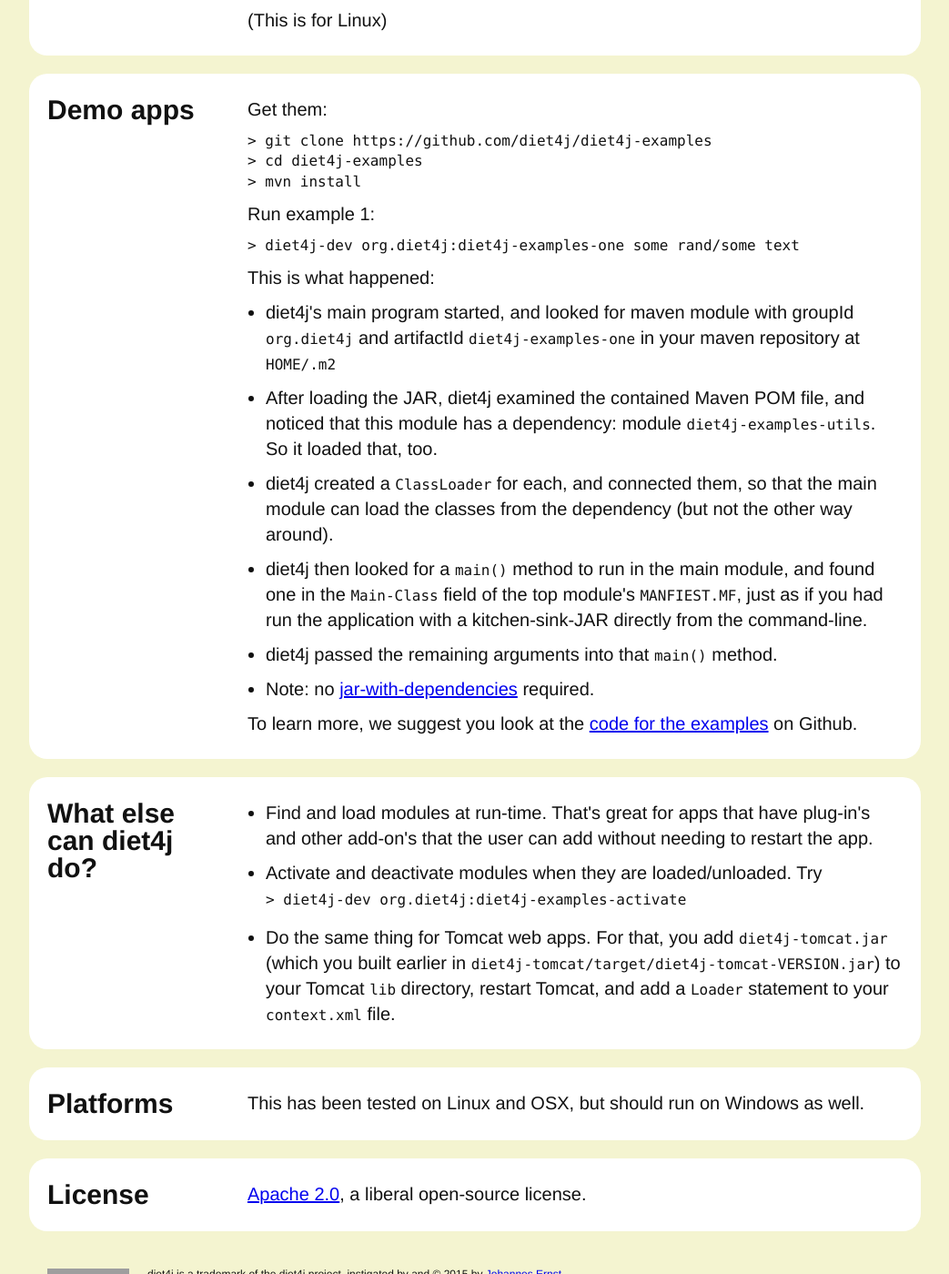
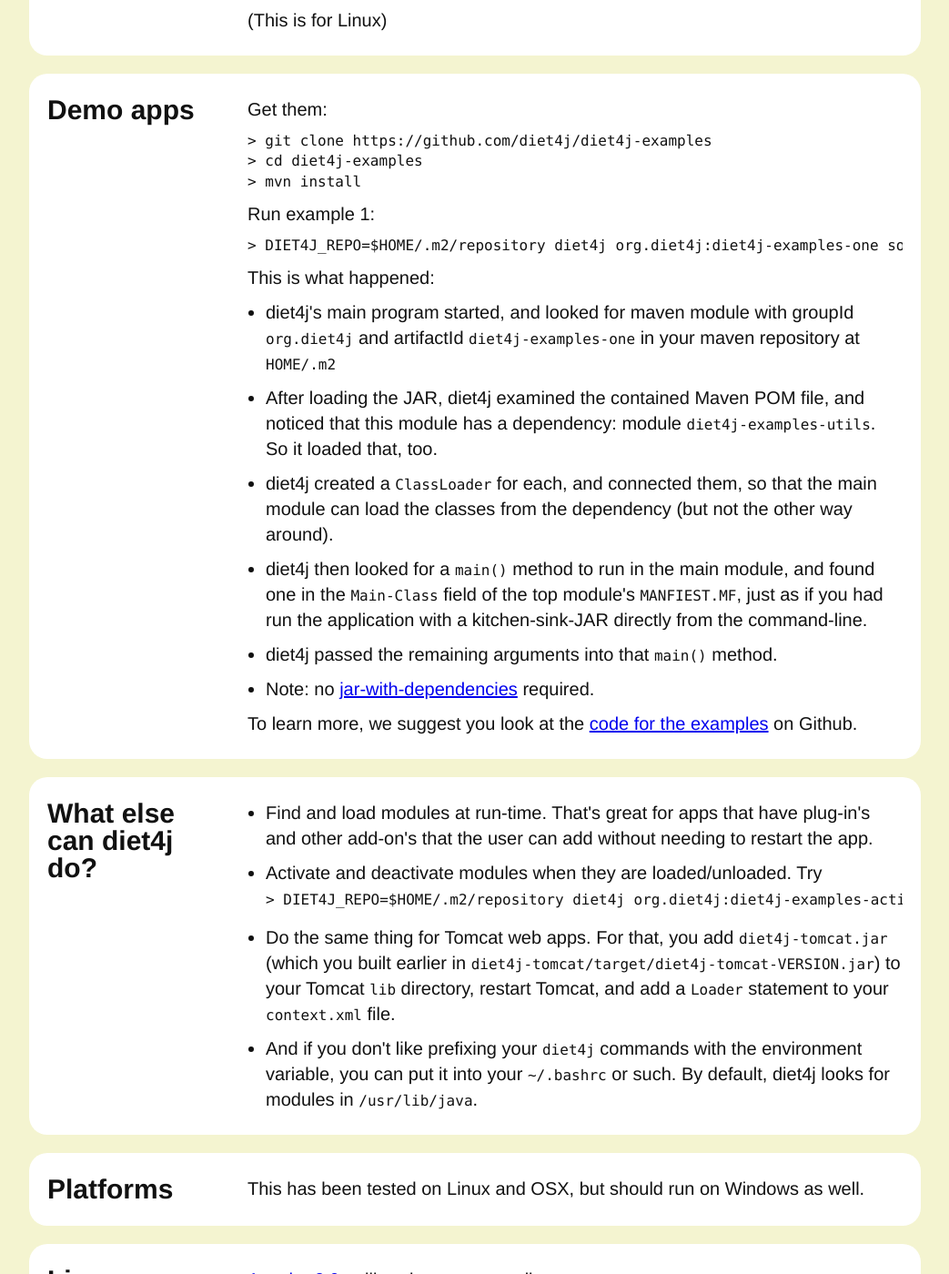
Before and after one commit to diet4j/diet4j-site, a Jekyll site: the page built from jekyll/index.html, in a window 1280 px wide and 1400 px high, scrolled down 1807 px. Shown: the whole window at 91% size, without its empty margins (118-1161 px from the left). Built offline with Jekyll 4.4.1, drawn with Linux system fonts in a browser that asks for light colours; the list of posts is cut into pages by our own code; grey boxes are pictures that could not be loaded.

Commit message:
Getting rid of diet4j-dev and using an optional environment variable instead

```diff
--- a/jekyll/index.html
+++ b/jekyll/index.html
@@ -117,7 +117,7 @@
 &gt; cd diet4j-examples
 &gt; mvn install</pre>
    <p>Run example 1:</p>
-   <pre>&gt; diet4j-dev org.diet4j:diet4j-examples-one some rand/some text</pre>
+   <pre>&gt; DIET4J_REPO=$HOME/.m2/repository diet4j org.diet4j:diet4j-examples-one some rand/some text</pre>
   <p>This is what happened:</p>
   <ul>
    <li>diet4j's main program started, and looked for maven module with groupId <code>org.diet4j</code>
@@ -148,12 +148,15 @@
    <li>Find and load modules at run-time. That's great for apps that have plug-in's and
        other add-on's that the user can add without needing to restart the app.</li>
    <li>Activate and deactivate modules when they are loaded/unloaded. Try
-       <pre>&gt; diet4j-dev org.diet4j:diet4j-examples-activate</pre></li>
+       <pre>&gt; DIET4J_REPO=$HOME/.m2/repository diet4j org.diet4j:diet4j-examples-activate</pre></li>
    <li>Do the same thing for Tomcat web apps. For that, you add
        <code>diet4j-tomcat.jar</code> (which you built earlier in
        <code>diet4j-tomcat/target/diet4j-tomcat-VERSION.jar</code>)
        to your Tomcat <code>lib</code> directory, restart Tomcat, and add a
        <code>Loader</code> statement to your <code>context.xml</code> file.</li>
+   <li>And if you don't like prefixing your <code>diet4j</code> commands with the
+        environment variable, you can put it into your <code>~/.bashrc</code> or such.
+        By default, diet4j looks for modules in <code>/usr/lib/java</code>.</li>
   </ul>
  </div>
 </div>
```
